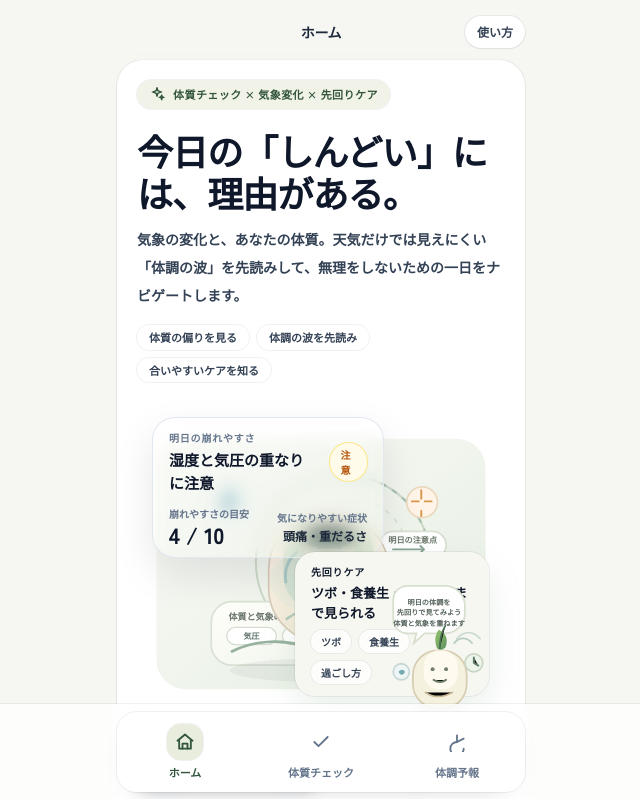
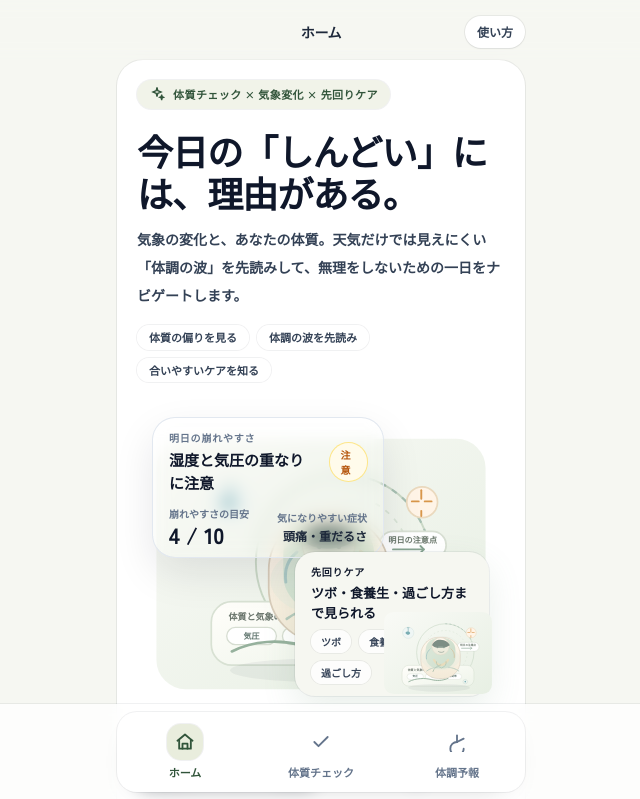
Before and after one commit to totonoucare/totonoucare-webapp, a Next.js app: page / in a window 1280 px wide. Shown: the top 799 px of the page, without its empty margins (319-959 px from the left). Built offline with nearby package versions, Linux system fonts and the light colour scheme; no server answers.

Commit message:
Update HeroGuideBot.jsx

```diff
--- a/components/illust/home/HeroGuideBot.jsx
+++ b/components/illust/home/HeroGuideBot.jsx
@@ -1,54 +1,79 @@
-export default function HeroGuideBot({ className = "h-[138px] w-[118px]" }) {
+export default function HeroScene({ className = "h-[320px] w-full" }) {
   return (
-    <svg viewBox="0 0 128 154" className={className} aria-hidden="true">
+    <svg viewBox="0 0 420 328" className={className} aria-hidden="true">
       <defs>
-        <linearGradient id="guide_leaf_2" x1="0" y1="0" x2="1" y2="1">
-          <stop offset="0" stopColor="#94c46c" />
-          <stop offset="1" stopColor="#5f925f" />
+        <linearGradient id="hero_panel_bg2" x1="0" y1="0" x2="1" y2="1">
+          <stop offset="0" stopColor="#f9faf6" />
+          <stop offset="1" stopColor="#e7efe3" />
+        </linearGradient>
+        <linearGradient id="hero_card_bg2" x1="0" y1="0" x2="1" y2="1">
+          <stop offset="0" stopColor="#fffefa" />
+          <stop offset="1" stopColor="#eef4ea" />
+        </linearGradient>
+        <linearGradient id="hero_skin_fill2" x1="0" y1="0" x2="0" y2="1">
+          <stop offset="0" stopColor="#fff8ee" />
+          <stop offset="1" stopColor="#f3ead8" />
+        </linearGradient>
+        <linearGradient id="hero_shirt_fill2" x1="0" y1="0" x2="1" y2="1">
+          <stop offset="0" stopColor="#dde8d9" />
+          <stop offset="1" stopColor="#c7d9c6" />
         </linearGradient>
       </defs>
 
-      <path
-        d="M14 18c0-9 7-16 16-16h42c12 0 22 10 22 22v9c0 12-10 22-22 22H49l-12 11 3-11h-10c-9 0-16-7-16-16V18z"
-        fill="#ffffff"
-        stroke="#d7dfcf"
-        strokeWidth="2"
-      />
-      <text x="54" y="23" textAnchor="middle" fontSize="8" fontWeight="800" fill="#516057">
-        明日の体調を
-      </text>
-      <text x="54" y="35" textAnchor="middle" fontSize="8" fontWeight="700" fill="#516057">
-        先回りで見てみよう
-      </text>
-      <text x="54" y="47" textAnchor="middle" fontSize="8" fontWeight="700" fill="#516057">
-        体質と気象を重ねます
-      </text>
+      <rect x="18" y="18" width="384" height="292" rx="34" fill="url(#hero_panel_bg2)" />
 
-      <ellipse cx="67" cy="139" rx="30" ry="7" fill="#111827" opacity="0.08" />
-      <path
-        d="M36 102c0-16 13-28 28-28h4c16 0 28 12 28 28v10c0 15-12 27-28 27h-4c-15 0-28-12-28-27v-10z"
-        fill="#f5f1df"
-        stroke="#d7ceb3"
-        strokeWidth="2"
-      />
-      <path
-        d="M48 92c0-10 8-18 18-18h2c10 0 18 8 18 18v8c0 10-8 18-18 18h-2c-10 0-18-8-18-18v-8z"
-        fill="#fffaf0"
-      />
-      <circle cx="58" cy="95" r="2.2" fill="#6f7b6b" />
-      <circle cx="73" cy="95" r="2.2" fill="#6f7b6b" />
-      <path d="M59 107c5 3 10 3 14 0" stroke="#6f7b6b" strokeWidth="2.2" strokeLinecap="round" />
-      <path d="M63 72c-3-8-3-15 2-21 8 4 10 10 8 18-1 3-4 6-10 3z" fill="url(#guide_leaf_2)" />
-      <path d="M66 72c0-10 1-17 6-25" stroke="#4b7154" strokeWidth="2" strokeLinecap="round" />
-      <path d="M50 121c9 6 19 6 30 0" stroke="#c7b893" strokeWidth="2" strokeLinecap="round" />
+      <circle cx="236" cy="162" r="102" fill="none" stroke="#cad8c6" strokeWidth="2.2" />
+      <circle cx="236" cy="162" r="78" fill="none" stroke="#d9e4d6" strokeWidth="2" strokeDasharray="6 8" />
+      <circle cx="236" cy="162" r="56" fill="none" stroke="#e8efe6" strokeWidth="2" />
+      <path d="M236 60A102 102 0 0 1 338 162" fill="none" stroke="#a7c0b2" strokeWidth="2.5" strokeDasharray="7 8" />
 
-      <circle cx="104" cy="88" r="10" fill="#edf4ea" stroke="#cbd7c4" strokeWidth="2" />
-      <path d="M104 82v6l5 3" stroke="#658169" strokeWidth="2.2" strokeLinecap="round" strokeLinejoin="round" />
-      <circle cx="23" cy="98" r="9" fill="#eef6f5" stroke="#c7d8d6" strokeWidth="2" />
-      <path d="M20 98c2-3 6-3 7 0-1 4-5 5-7 0z" fill="#74aab0" />
+      <rect x="82" y="208" width="256" height="74" rx="24" fill="url(#hero_card_bg2)" stroke="#d8e1d3" strokeWidth="2" />
+      <text x="102" y="229" fontSize="10.5" fontWeight="800" fill="#6a756c">体質と気象の重なり</text>
+      <rect x="100" y="238" width="58" height="20" rx="10" fill="#ffffff" stroke="#d6ddd1" strokeWidth="1.5" />
+      <text x="129" y="251" textAnchor="middle" fontSize="9.4" fontWeight="800" fill="#61766f">気圧</text>
+      <rect x="165" y="238" width="58" height="20" rx="10" fill="#ffffff" stroke="#d6ddd1" strokeWidth="1.5" />
+      <text x="194" y="251" textAnchor="middle" fontSize="9.4" fontWeight="800" fill="#61766f">湿度</text>
+      <rect x="230" y="238" width="64" height="20" rx="10" fill="#ffffff" stroke="#d6ddd1" strokeWidth="1.5" />
+      <text x="262" y="251" textAnchor="middle" fontSize="9.4" fontWeight="800" fill="#61766f">時間帯</text>
+      <path d="M106 266c26-13 56-14 82-7 18 5 37 4 58-5" fill="none" stroke="#96b19d" strokeWidth="3.2" strokeLinecap="round" />
+      <circle cx="307" cy="266" r="8" fill="#eff6f2" stroke="#cbdacf" strokeWidth="1.6" />
+      <circle cx="307" cy="266" r="2.8" fill="#7aaeb2" />
 
-      <path d="M82 66c6-7 14-7 20 0" fill="none" stroke="#8fb1a1" strokeWidth="2" strokeLinecap="round" opacity="0.6" />
-      <path d="M85 61c8-9 18-9 26 0" fill="none" stroke="#8fb1a1" strokeWidth="2" strokeLinecap="round" opacity="0.4" />
+      <circle cx="104" cy="92" r="20" fill="#eff6f5" stroke="#d7e4e1" strokeWidth="2" />
+      <path d="M94 93c4-7 13-7 17 0-2 8-12 9-17 0z" fill="#79adb3" />
+      <path d="M104 77v10" stroke="#79adb3" strokeWidth="2.2" strokeLinecap="round" />
+      <path d="M101 74h6" stroke="#79adb3" strokeWidth="2.2" strokeLinecap="round" />
+
+      <circle cx="328" cy="92" r="18" fill="#fff4e7" stroke="#ead9be" strokeWidth="2" />
+      <path d="M327 78v10" stroke="#d8964a" strokeWidth="2.2" strokeLinecap="round" />
+      <path d="M327 102v6" stroke="#d8964a" strokeWidth="2.2" strokeLinecap="round" />
+      <path d="M316 91h8" stroke="#d8964a" strokeWidth="2.2" strokeLinecap="round" />
+      <path d="M331 91h8" stroke="#d8964a" strokeWidth="2.2" strokeLinecap="round" />
+
+      <rect x="278" y="126" width="78" height="32" rx="16" fill="#ffffff" stroke="#d8dfd3" strokeWidth="2" />
+      <text x="317" y="140" textAnchor="middle" fontSize="9.5" fontWeight="800" fill="#69766a">明日の注意点</text>
+      <path d="M294 147h36" stroke="#87a391" strokeWidth="2.2" strokeLinecap="round" />
+      <path d="M326 143l4 4-4 4" fill="none" stroke="#87a391" strokeWidth="2.2" strokeLinecap="round" strokeLinejoin="round" />
+
+      <ellipse cx="214" cy="288" rx="110" ry="14" fill="#111827" opacity="0.05" />
+
+      <path d="M149 171c0-35 28-63 63-63h14c35 0 63 28 63 63v21c0 35-28 63-63 63h-14c-35 0-63-28-63-63v-21z" fill="url(#hero_skin_fill2)" stroke="#d8ccba" strokeWidth="2" />
+      <path d="M166 153c0-23 19-42 42-42h22c23 0 42 19 42 42v24c0 23-19 42-42 42h-22c-23 0-42-19-42-42v-24z" fill="url(#hero_shirt_fill2)" />
+      <circle cx="219" cy="140" r="31" fill="url(#hero_skin_fill2)" stroke="#d8ccba" strokeWidth="1.6" />
+      <path d="M189 136c6-20 34-26 54-11 4 3 7 7 9 11-11 7-22 10-34 10-13 0-23-3-29-10z" fill="#7d8e85" />
+      <circle cx="208" cy="144" r="2.8" fill="#61766f" />
+      <circle cx="231" cy="144" r="2.8" fill="#61766f" />
+      <path d="M212 159c6 4 13 4 19 0" fill="none" stroke="#61766f" strokeWidth="2.3" strokeLinecap="round" />
+      <path d="M196 189c8 12 18 18 24 18 7 0 17-6 26-18" fill="none" stroke="#f1d5a8" strokeWidth="8" strokeLinecap="round" opacity="0.9" />
+      <path d="M170 228c12-9 23-12 38-13" fill="none" stroke="#b6cabd" strokeWidth="3" strokeLinecap="round" />
+      <path d="M246 215c15 1 27 5 38 13" fill="none" stroke="#b6cabd" strokeWidth="3" strokeLinecap="round" />
+
+      <path d="M182 150c-11 9-15 21-13 35" fill="none" stroke="#78a8b2" strokeWidth="3.4" strokeLinecap="round" opacity="0.68" />
+      <path d="M256 149c9 7 14 18 12 31" fill="none" stroke="#d4a06a" strokeWidth="3.4" strokeLinecap="round" opacity="0.64" />
+      <path d="M220 206c-15 4-24 12-28 24" fill="none" stroke="#90ad99" strokeWidth="3" strokeLinecap="round" opacity="0.74" />
+      <path d="M204 195c0 10 6 18 17 22" fill="none" stroke="#9bb7a2" strokeWidth="2.8" strokeLinecap="round" />
+      <path d="M239 195c1 10-4 18-15 22" fill="none" stroke="#9bb7a2" strokeWidth="2.8" strokeLinecap="round" />
+      <ellipse cx="219" cy="183" rx="68" ry="42" fill="#dce8dc" opacity="0.32" />
     </svg>
   );
 }
```
